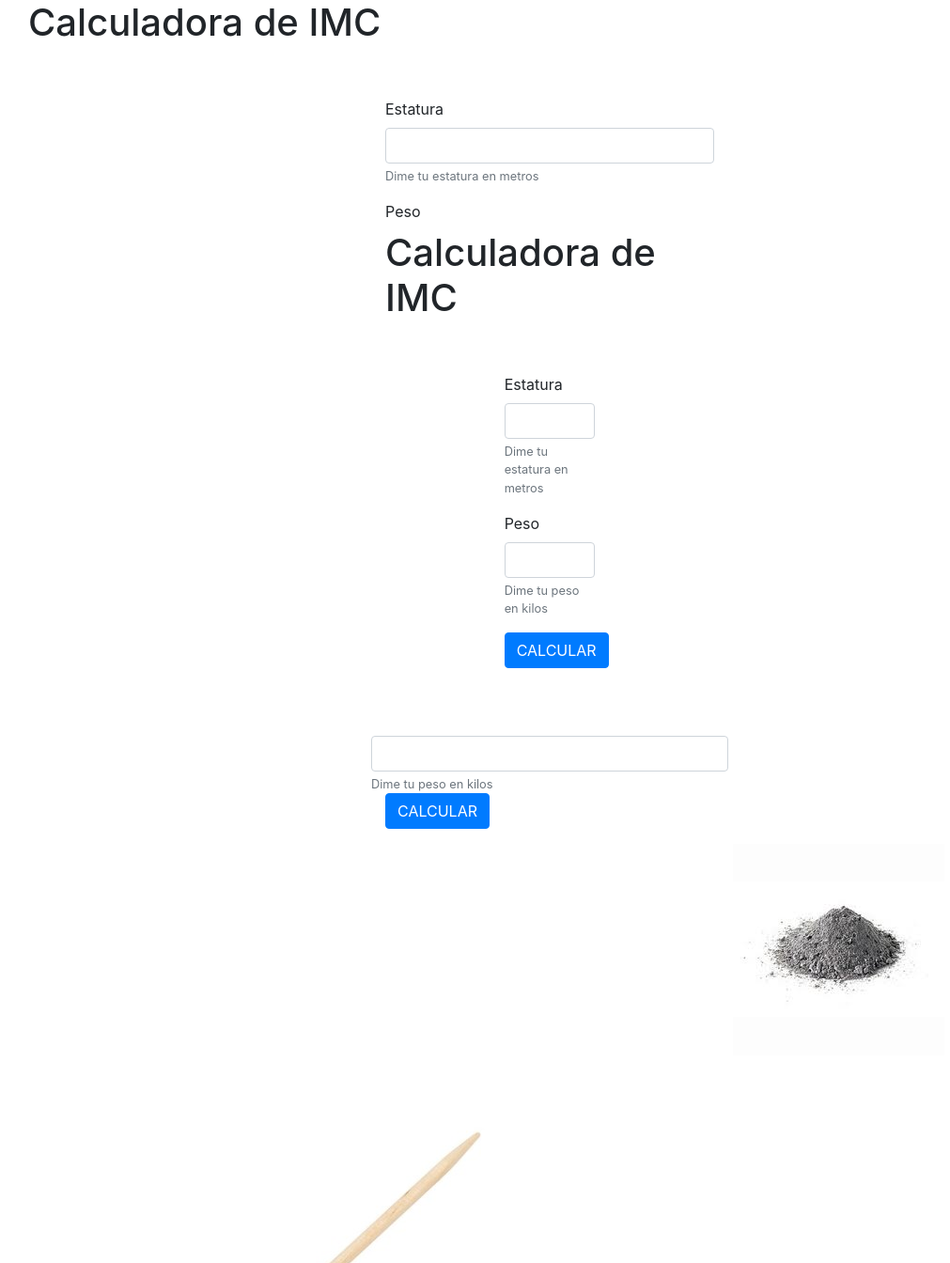
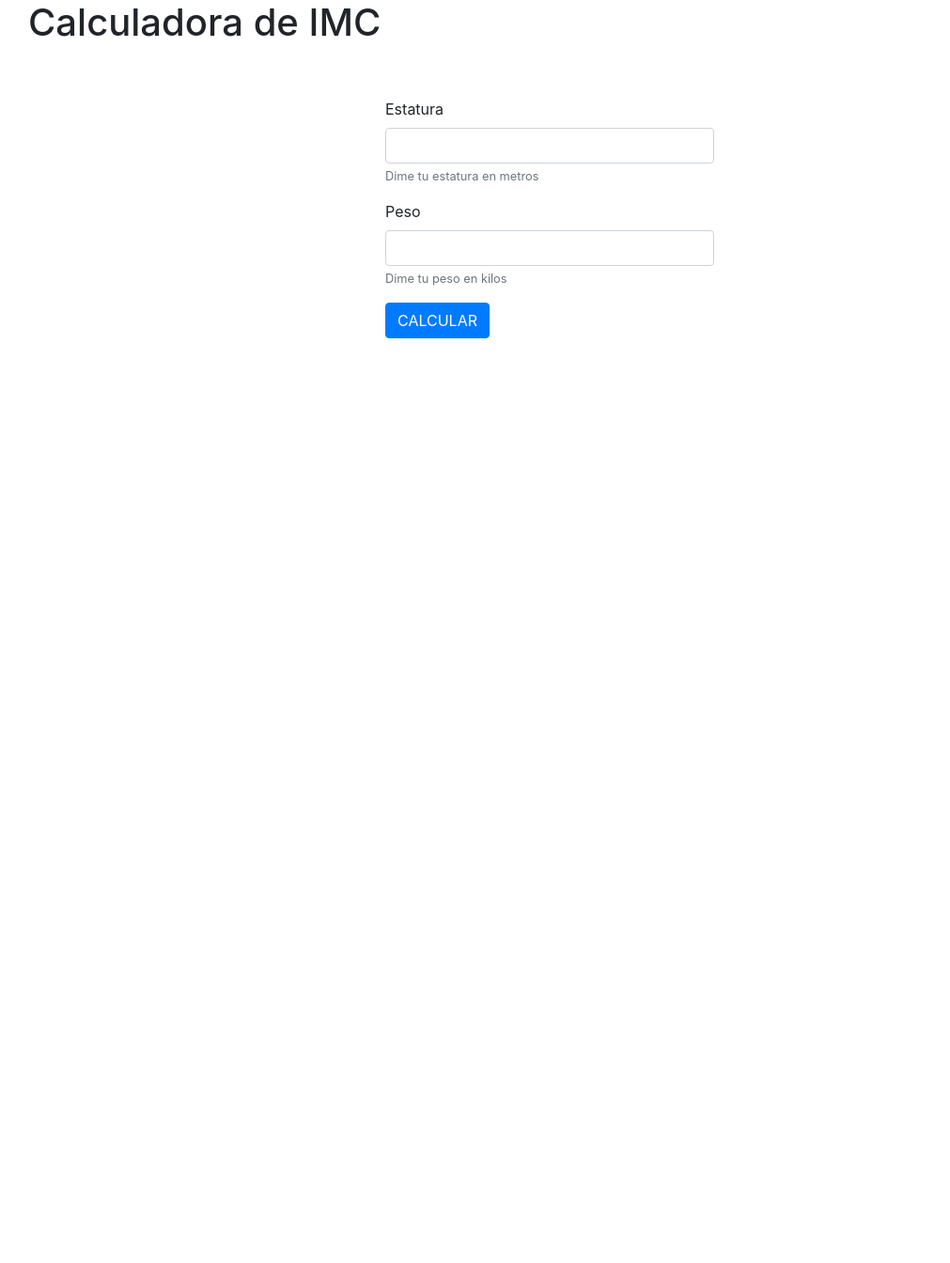
Before and after one commit to JuanCurso/CursoJavascript, a plain HTML site: page IMC/index.html in a window 1280 px wide. Shown: the top 1344 px of the page at 94% size, without its empty margins (55-1066 px from the left). After the commit the page ends 800 px from the top, so only its background shows below. Drawn offline with nearby package versions, Linux system fonts and the light colour scheme.

Commit message:
Update index.html

```diff
--- a/IMC/index.html
+++ b/IMC/index.html
@@ -1,48 +1,4 @@
 <!DOCTYPE html>
-<html lang="en">
-<head>
-    <meta charset="UTF-8">
-    <meta name="viewport" content="width=device-width, initial-scale=1.0">
-    <title>Calculo de IMC</title>
-    <link rel="stylesheet" href="https://cdn.jsdelivr.net/npm/bootstrap@4.5.3/dist/css/bootstrap.min.css" integrity="sha384-TX8t27EcRE3e/ihU7zmQxVncDAy5uIKz4rEkgIXeMed4M0jlfIDPvg6uqKI2xXr2" crossorigin="anonymous">
-    <script src="https://code.jquery.com/jquery-3.5.1.slim.min.js" integrity="sha384-DfXdz2htPH0lsSSs5nCTpuj/zy4C+OGpamoFVy38MVBnE+IbbVYUew+OrCXaRkfj" crossorigin="anonymous"></script>
-    <script src="https://cdn.jsdelivr.net/npm/bootstrap@4.5.3/dist/js/bootstrap.bundle.min.js" integrity="sha384-ho+j7jyWK8fNQe+A12Hb8AhRq26LrZ/JpcUGGOn+Y7RsweNrtN/tE3MoK7ZeZDyx" crossorigin="anonymous"></script>
-
-    <script>
-
-        function calcula() {
-            const textoIMC = document.getElementById("imc");
-            const divDesnutrido = document.getElementById("desnutrido");
-            const divDelgado = document.getElementById("delgado");
-            const divIdeal = document.getElementById("ideal");
-            const divSobrepeso = document.getElementById("sobrepeso");
-            const divObeso = document.getElementById("obeso");
-
-            textoIMC.innerHTML = "Prueba";
-            divDesnutrido.style.visibility = "hidden";
-            divObeso.style.visibility = "visible";
-
-        }
-
-        window.addEventListener("load", ocultar, false)
-    </script>
-
-</head>
-<body class="container">
-
-    <h1>Calculadora de IMC</h1>
-    <div class="row pt-5">
-        <div class="col-4"></div>
-            <div class="col-4">
-
-            <form>
-                <div class="form-group">
-                <label for="estatura">Estatura</label>
-                <input type="number" class="form-control" id="estatura" aria-describedby="emailHelp">
-                <small id="emailHelp" class="form-text text-muted">Dime tu estatura en metros</small>
-                </div>
-                <div class="form-group">
-                <label for="peso">Peso</label><!DOCTYPE html>
 <html lang="en">
 <head>
     <meta charset="UTF-8">
@@ -143,37 +99,3 @@
     </div>
 </body>
 </html>
-                <input type="nunber" class="form-control" id="peso">
-                <small id="emailHelp" class="form-text text-muted">Dime tu peso en kilos</small>
-
-                </div>
-                <button type="button" class="btn btn-primary" onclick="calcula()">CALCULAR</button>
-            </form>
-           <div class="col-4"></div>
-        </div>
-    </div>
-
-    <div class="row pd-5">
-        <div class="col-4"></div>
-        <div class="col-2"></div>
-            <div id="imc"></div>
-        <div class="col-2"></div>
-            <div id="desnutrido">
-                <img class="img-responsive" src="./img/desnutrido.jpeg" alt="">
-            </div>
-            <div id="delgado">
-                <img class="img-responsive" src="./img/delgado.jpg" alt="">
-            </div>
-            <div id="ideal">
-                <img class="img-responsive" src="./img/ideal.jpeg" alt="">
-            </div>
-            <div id="sobrepeso">
-                <img class="img-responsive" src="./img/sobrepeso.jpg" alt="">
-            </div>
-            <div id="obeso">
-                <img class="img-responsive" src="./img/obeso.jpeg" alt="">
-            </div>
-        <div class="col-4"></div>
-    </div>
-</body>
-</html>
```
